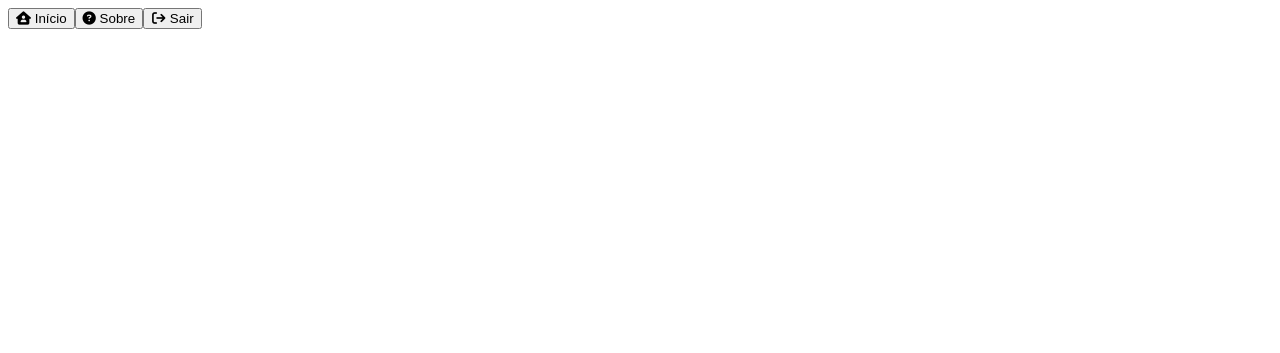
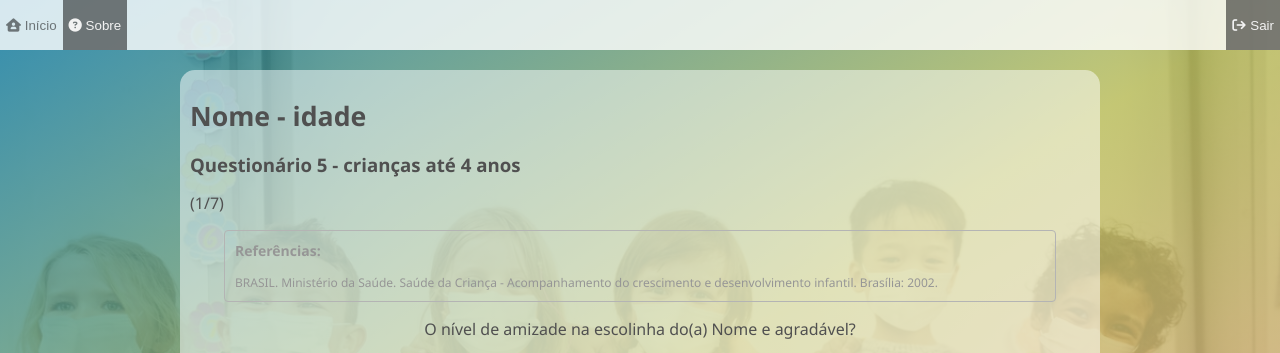
Before and after one commit to gabrielmartinscp/etapa3, a plain HTML site: page até_4_anos.html in a window 1280 px wide. Shown: the top 353 px of the page. Drawn offline with Linux system fonts and the light colour scheme.

Commit message:
Update até_4_anos.html

```diff
--- a/até_4_anos.html
+++ b/até_4_anos.html
@@ -9,7 +9,7 @@
     <link rel="stylesheet" href="https://cdnjs.cloudflare.com/ajax/libs/font-awesome/6.1.1/css/all.min.css"
         integrity="sha512-KfkfwYDsLkIlwQp6LFnl8zNdLGxu9YAA1QvwINks4PhcElQSvqcyVLLD9aMhXd13uQjoXtEKNosOWaZqXgel0g=="
         crossorigin="anonymous" referrerpolicy="no-referrer" />
-    <link rel="stylesheet" href="template_questionario.css">
+    <link rel="stylesheet" href="questionario.css">
 </head>
 
 <body>
```
